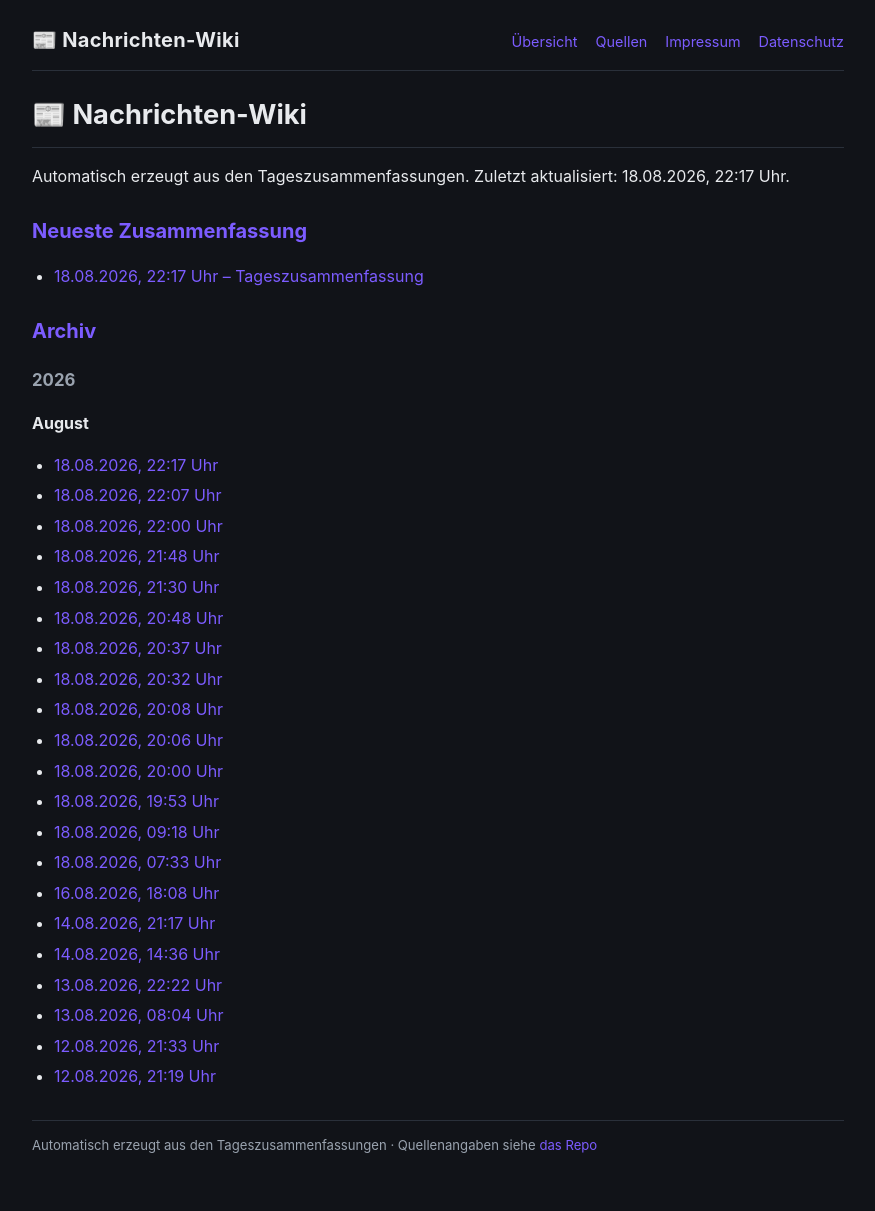
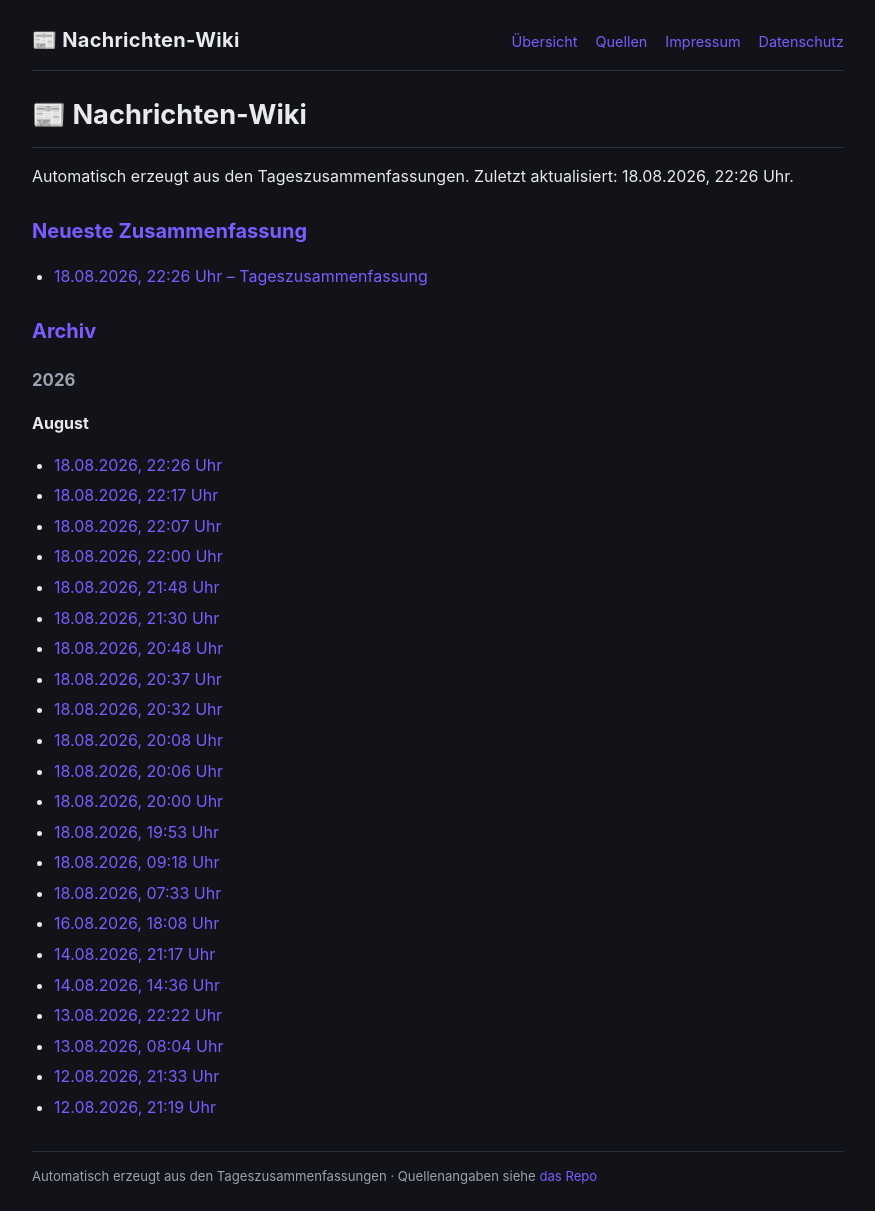
Before and after one commit to Ubuntu51/news-wiki, a Jekyll site: the page built from index.md, in a window 1280 px wide. Shown: the whole page, without its empty margins (202-1077 px from the left). Built offline with Jekyll 4.4.1, drawn with Linux system fonts in a browser that asks for light colours; our own code applies the rules of GitHub Pages for plain Markdown files; before the commit the page ends 1180 px from its top, so only the background shows below that.

Commit message:
Tageszusammenfassungen 2026-08-18

```diff
--- a/index.md
+++ b/index.md
@@ -1,10 +1,10 @@
 # 📰 Nachrichten-Wiki
 
-Automatisch erzeugt aus den Tageszusammenfassungen. Zuletzt aktualisiert: 18.08.2026, 22:17 Uhr.
+Automatisch erzeugt aus den Tageszusammenfassungen. Zuletzt aktualisiert: 18.08.2026, 22:26 Uhr.
 
 ## Neueste Zusammenfassung
 
-- [18.08.2026, 22:17 Uhr – Tageszusammenfassung](2026/08/2026-08-18_22-17.html)
+- [18.08.2026, 22:26 Uhr – Tageszusammenfassung](2026/08/2026-08-18_22-26.html)
 
 ## Archiv
 
@@ -12,6 +12,7 @@ Automatisch erzeugt aus den Tageszusammenfassungen. Zuletzt aktualisiert: 18.08.
 
 **August**
 
+- [18.08.2026, 22:26 Uhr](2026/08/2026-08-18_22-26.html)
 - [18.08.2026, 22:17 Uhr](2026/08/2026-08-18_22-17.html)
 - [18.08.2026, 22:07 Uhr](2026/08/2026-08-18_22-07.html)
 - [18.08.2026, 22:00 Uhr](2026/08/2026-08-18_22-00.html)
```
Also changed, not shown: 2026/08/2026-08-18_22-26.md (added, +65 -0 lines).
